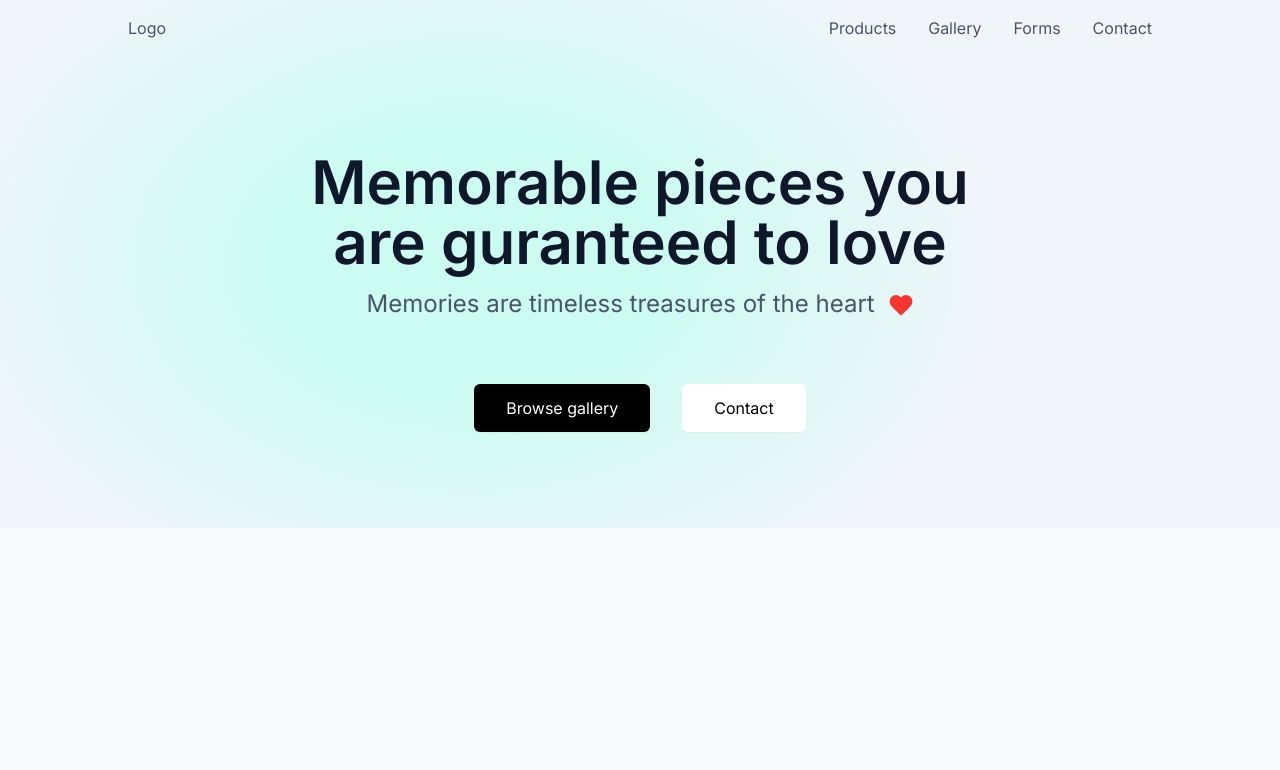
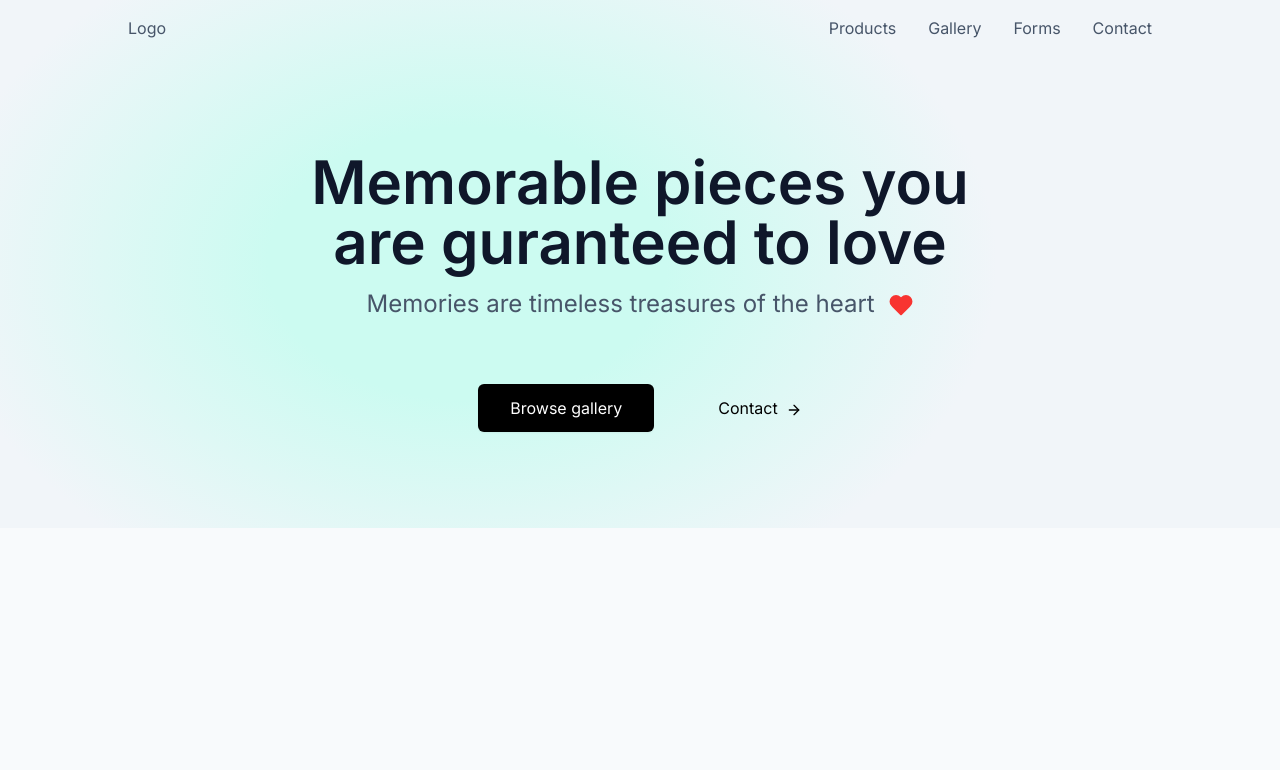
Before and after one commit to jakequinter/inspired-by-threads, a Next.js app: page / in a window 1280 px wide. Shown: the top 770 px of the page. Built offline with nearby package versions, Linux system fonts and the light colour scheme.

Commit message:
animation

```diff
--- a/pages/index.tsx
+++ b/pages/index.tsx
@@ -1,7 +1,8 @@
 import { NextPage } from 'next';
 import Image from 'next/image';
 import Link from 'next/link';
-import { FiHeart } from 'react-icons/fi';
+import { motion } from 'framer-motion';
+import { FiArrowRight, FiHeart } from 'react-icons/fi';
 import { RiNumber1, RiNumber2, RiNumber3, RiNumber4 } from 'react-icons/ri';
 
 import Cards from 'src/components/Cards';
@@ -9,6 +10,12 @@ import Footer from 'src/components/layout/Footer/Footer';
 import Nav from 'src/components/layout/Nav/Nav';
 
 const Home: NextPage = () => {
+  const iconVariants = {
+    hover: {
+      x: 2,
+    },
+  };
+
   return (
     <div>
       <div className="jumbotron">
@@ -25,16 +32,22 @@ const Home: NextPage = () => {
             </h2>
           </div>
 
-          <div className="mt-16 flex justify-center space-x-8">
+          <div className="mt-16 flex justify-center space-x-8 xs:space-x-16">
             <Link href="/gallery" passHref>
-              <a className="inline-flex items-center rounded-md bg-black px-3 py-1.5 text-white shadow-sm xs:px-8 xs:py-3">
+              <a className="inline-flex items-center rounded-md bg-black px-3 py-1.5 text-white shadow-sm hover:opacity-80 xs:px-8 xs:py-3">
                 Browse gallery
               </a>
             </Link>
             <Link href="/contact" passHref>
-              <a className="inline-flex items-center rounded-md bg-white px-5 py-2 text-black shadow-sm xs:px-8 xs:py-3">
+              <motion.div
+                whileHover="hover"
+                className="inline-flex cursor-pointer items-center rounded-md text-black"
+              >
                 Contact
-              </a>
+                <motion.span variants={iconVariants}>
+                  <FiArrowRight className="ml-2 inline text-black" />
+                </motion.span>
+              </motion.div>
             </Link>
           </div>
         </div>
@@ -168,14 +181,20 @@ const Home: NextPage = () => {
           </h2>
           <div className="mt-16 flex justify-center space-x-8">
             <Link href="/contact" passHref>
-              <a className="inline-flex items-center rounded-md bg-black px-3 py-1.5 text-white shadow-sm xs:px-8 xs:py-3">
+              <a className="inline-flex items-center rounded-md bg-black px-3 py-1.5 text-white shadow-sm hover:opacity-80 xs:px-8 xs:py-3">
                 Contact
               </a>
             </Link>
             <Link href="/products" passHref>
-              <a className="inline-flex items-center rounded-md bg-white px-5 py-2 text-black shadow-sm xs:px-8 xs:py-3">
+              <motion.div
+                whileHover="hover"
+                className="inline-flex cursor-pointer items-center rounded-md text-black"
+              >
                 Learn more
-              </a>
+                <motion.span variants={iconVariants}>
+                  <FiArrowRight className="ml-2 inline text-black" />
+                </motion.span>
+              </motion.div>
             </Link>
           </div>
         </div>
--- a/src/components/Cards.tsx
+++ b/src/components/Cards.tsx
@@ -1,4 +1,5 @@
 import React from 'react';
+import { motion } from 'framer-motion';
 import { BiBlanket } from 'react-icons/bi';
 import { FiCamera } from 'react-icons/fi';
 import { HiOutlineLightBulb } from 'react-icons/hi';
@@ -56,7 +57,10 @@ export default function Cards() {
 
       <div className="mb-24 grid grid-cols-1 items-center gap-4 sm:grid-cols-2 md:mb-60 lg:grid-cols-3">
         {cardData.map(card => (
-          <div
+          <motion.div
+            whileHover={{
+              scale: 1.05,
+            }}
             key={card.id}
             className="cardShadow rounded-[40px] bg-slate-200 p-8"
           >
@@ -65,7 +69,7 @@ export default function Cards() {
             </p>
             <p className="text-lg text-slate-900">{card.title}</p>
             <p>{card.description}</p>
-          </div>
+          </motion.div>
         ))}
       </div>
     </div>
--- a/src/components/layout/Nav/Nav.tsx
+++ b/src/components/layout/Nav/Nav.tsx
@@ -5,8 +5,9 @@ import * as Popover from '@radix-ui/react-popover';
 type NavLinkProps = {
   href: string;
   text: string;
+  isMobile?: boolean;
 };
-const NavLink = ({ href, text }: NavLinkProps) => {
+const NavLink = ({ href, text, isMobile = false }: NavLinkProps) => {
   const [isActive, setIsActive] = useState(false);
 
   useEffect(() => {
@@ -16,7 +17,15 @@ const NavLink = ({ href, text }: NavLinkProps) => {
   return (
     <Link href={href} passHref>
       <a
-        className={`${isActive ? 'text-teal-600' : 'hover:text-slate-500'}`}
+        className={`${
+          isActive
+            ? 'text-teal-600 hover:text-teal-600'
+            : 'hover:text-slate-500'
+        } ${
+          isMobile
+            ? 'inline-flex items-center px-4 py-2 hover:text-slate-500'
+            : ''
+        }`}
         onClick={() => setIsActive(!isActive)}
       >
         {text}
@@ -46,7 +55,7 @@ function MobileNav() {
   const [open, setOpen] = useState(false);
 
   return (
-    <div className="mr-2 inline-flex items-center focus:outline-none focus:ring-0 sm:hidden ">
+    <div className="mr-2 inline-flex items-center focus:outline-none focus:ring-0 sm:hidden">
       <Popover.Root open={open} onOpenChange={() => setOpen(!open)}>
         <Popover.Trigger
           onClick={() => setOpen(!open)}
@@ -97,30 +106,14 @@ function MobileNav() {
         </Popover.Trigger>
         <Popover.Anchor />
         <Popover.Content
-          className="mt-6 flex w-40 flex-col rounded-lg border border-neutral-200 bg-white shadow outline-none focus:ring-0"
+          className="mt-6 flex w-60 flex-col rounded-lg border border-neutral-200 bg-white shadow outline-none focus:ring-0"
           align="end"
           alignOffset={12}
         >
-          <Link href="/products" passHref>
-            <a className="inline-flex items-center p-2 hover:text-teal-500">
-              Products
-            </a>
-          </Link>
-          <Link href="/gallery" passHref>
-            <a className="inline-flex items-center p-2 hover:text-teal-500">
-              Gallery
-            </a>
-          </Link>
-          <Link href="/forms" passHref>
-            <a className="inline-flex items-center p-2 hover:text-teal-500">
-              Forms
-            </a>
-          </Link>
-          <Link href="/contact" passHref>
-            <a className="inline-flex items-center p-2 hover:text-teal-500">
-              Contact
-            </a>
-          </Link>
+          <NavLink isMobile href="/products" text="Products" />
+          <NavLink isMobile href="/gallery" text="Gallery" />
+          <NavLink isMobile href="/forms" text="Forms" />
+          <NavLink isMobile href="/contact" text="Contact" />
         </Popover.Content>
       </Popover.Root>
     </div>
```
